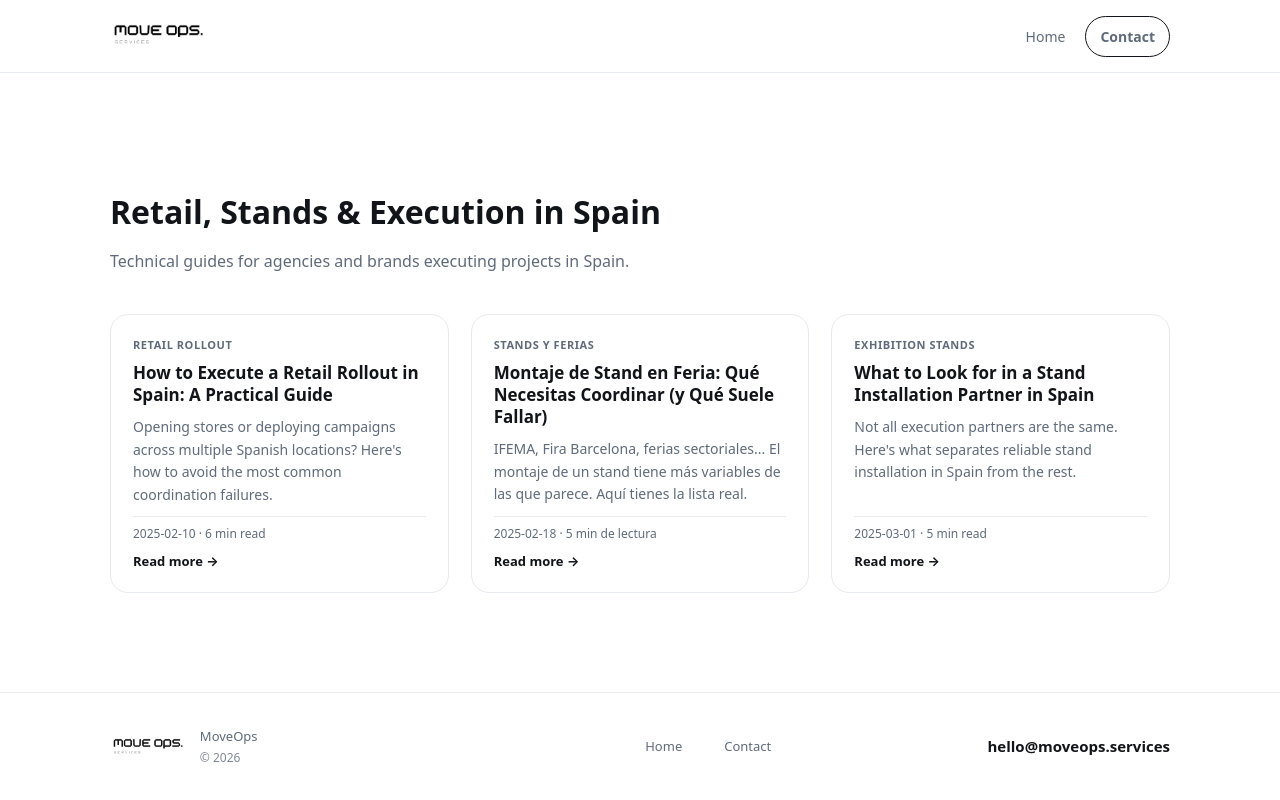
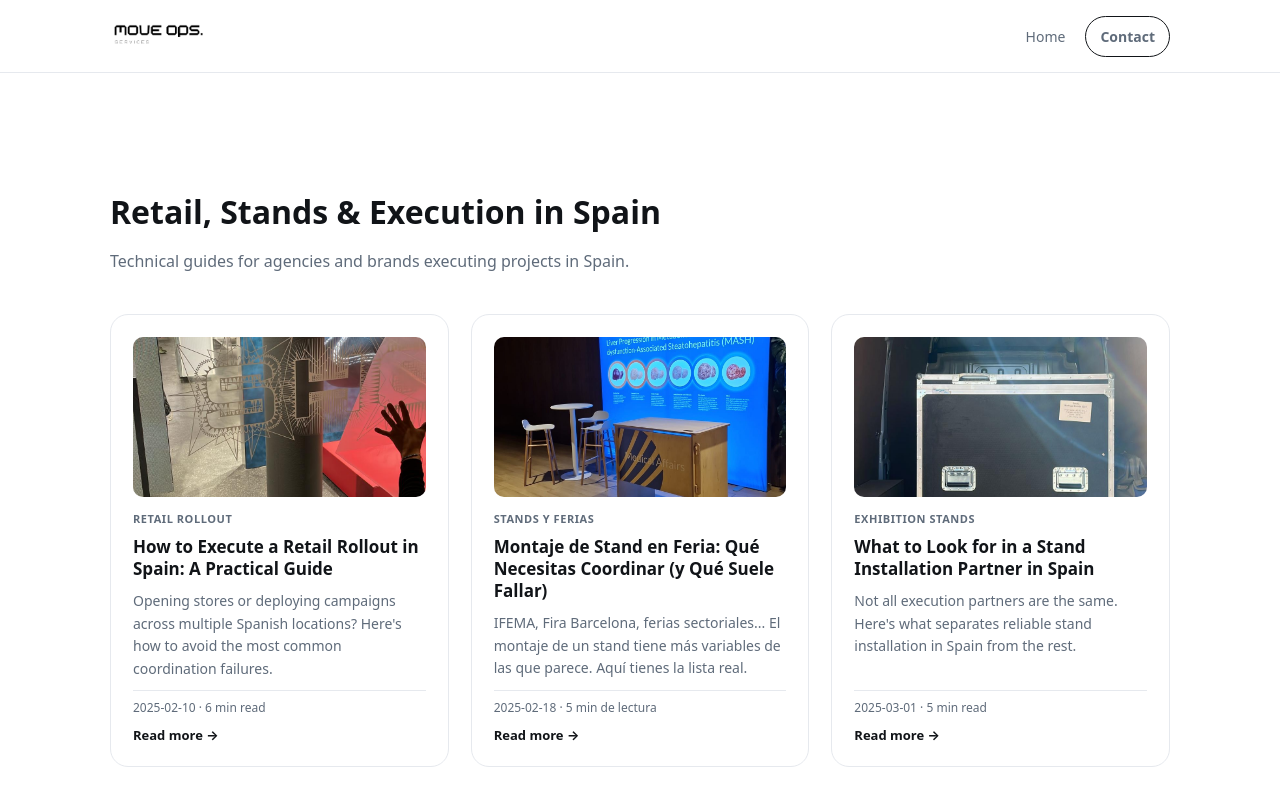
Before and after one commit to Ericksonxx/moveops, a Next.js app: page /blog in a window 1280 px wide. Shown: the top 800 px of the page. Built offline with nearby package versions, Linux system fonts and the light colour scheme.

Commit message:
footer y menu

```diff
--- a/app/blog/page.js
+++ b/app/blog/page.js
@@ -29,6 +29,11 @@ export default function BlogPage() {
             <div className="blogGrid">
               {posts.map((post) => (
                 <Link href={`/blog/${post.slug}`} key={post.slug} className="blogCard">
+                  {post.cover && (
+                    <div className="blogCover">
+                      <img src={post.cover} alt={post.coverAlt || post.title} loading="lazy" />
+                    </div>
+                  )}
                   <div className="blogTag">{post.tag}</div>
                   <div className="blogTitle">{post.title}</div>
                   <div className="blogExcerpt">{post.excerpt}</div>
@@ -42,13 +47,15 @@ export default function BlogPage() {
       </main>
       <footer className="footer">
         <div className="container">
-          <div className="footGrid">
+          <div className="footSimple">
             <div className="footBrand">
               <img className="footLogo" src="/moveops-logo.png" alt="MoveOps" />
               <div className="footMeta"><div className="footTitle">MoveOps</div><div className="footSub">© {new Date().getFullYear()}</div></div>
             </div>
-            <nav className="footNav"><Link href="/">Home</Link><Link href="/contact">Contact</Link></nav>
-            <div className="footCta"><a className="footEmail" href="mailto:hello@moveops.services">hello@moveops.services</a></div>
+            <div className="footCta">
+              <div className="footEmailLabel">Email</div>
+              <a className="footEmail" href="mailto:hello@moveops.services">hello@moveops.services</a>
+            </div>
           </div>
         </div>
       </footer>
--- a/app/globals.css
+++ b/app/globals.css
@@ -166,6 +166,8 @@ main{flex:1}
 
 /* Footer */
 .footer{border-top:1px solid var(--line);padding:34px 0;background:white;}
+.footSimple{display:flex;justify-content:space-between;align-items:center;gap:20px;flex-wrap:wrap;}
+@media(max-width:900px){.footSimple{flex-direction:column;align-items:flex-start;}}
 .footGrid{display:grid;grid-template-columns:1.2fr 1fr .8fr;gap:18px;align-items:center;}
 @media(max-width:900px){.footGrid{grid-template-columns:1fr;align-items:start;}}
 .footBrand{display:flex;gap:14px;align-items:center;}
@@ -233,6 +235,8 @@ textarea{resize:vertical;}
 @media(max-width:900px){.blogGrid{grid-template-columns:1fr;}}
 .blogCard{border:1px solid var(--line);border-radius:18px;padding:22px;background:#fff;display:flex;flex-direction:column;gap:10px;text-decoration:none;transition:box-shadow .15s ease,border-color .15s ease;}
 .blogCard:hover{box-shadow:0 14px 40px rgba(17,20,24,.08);border-color:#d7dce3;}
+.blogCover{border-radius:10px;overflow:hidden;margin-bottom:4px;background:#f3f4f6;}
+.blogCover img{width:100%;height:160px;display:block;object-fit:cover;}
 .blogTag{font-size:11px;font-weight:700;color:var(--muted);text-transform:uppercase;letter-spacing:.05em;}
 .blogTitle{font-size:17px;font-weight:800;line-height:1.3;color:var(--text);}
 .blogExcerpt{color:var(--muted);font-size:14px;line-height:1.6;flex:1;}
```
Also changed, not shown: app/blog/[slug]/page.js (+5 -3 lines), components/Shell.js (+2 -8 lines), lib/posts.js.
